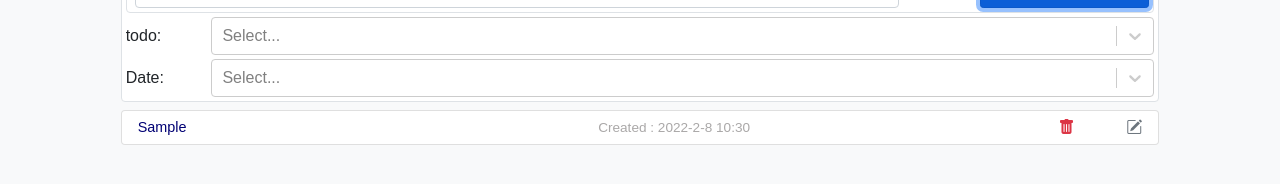
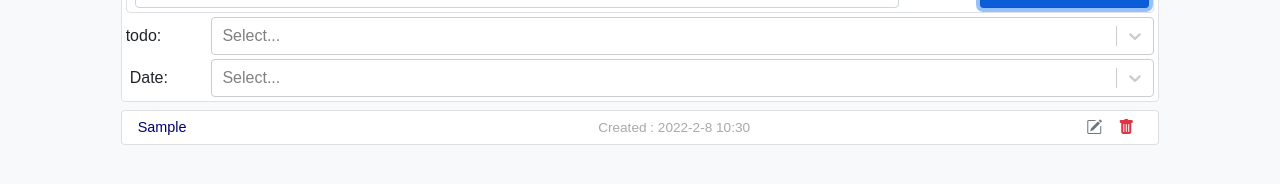
Before and after one commit to YasamanKarimArabgard/ToDoApp-react.js, a React (Create React App) app: page / in a window 1280 px wide. Both pictures are taken after typing "Sample" into the empty fields and a click on the button "New". Shown: the part 132-316 px from the top of the page. Built offline with nearby package versions, Linux system fonts and the light colour scheme.

Commit message:
debug date filter

```diff
--- a/src/Components/Filter/Filter.jsx
+++ b/src/Components/Filter/Filter.jsx
@@ -6,6 +6,7 @@ const Filter = ({ setFilteredTodos, todos }) => {
 
     const [selectedOption, setSelectedOption] = useState('All');
     const [selectedDate, setSelectedDate] = useState('Default');
+
 
     useEffect(() => {
         filterTodos(selectedOption.value)
@@ -28,14 +29,22 @@ const Filter = ({ setFilteredTodos, todos }) => {
         }
     }
 
+    const latestDate = () => {
+        const todosCopy = [...todos]
+        setFilteredTodos(todosCopy.sort((a, b) => b.date - a.date))
+    }
+
+    const earliestDate = () => {
+        const todosCopy = [...todos]
+        setFilteredTodos(todosCopy.sort((a, b) => a.date - b.date))
+    }
+
     const filterDates = (status) => {
         switch (status) {
+            case 'Latest':
+                return latestDate()
             case 'Earliest':
-                setFilteredTodos(todos.sort((a, b) => b.date > a.date ? 1 : -1));
-                break;
-            case 'Latest':
-                setFilteredTodos(todos.sort((a, b) => b.date < a.date ? -1 : 1));
-                break;
+              return earliestDate()
             default:
                 setFilteredTodos(todos)
         }
--- a/src/Components/Filter/FilterDate/FilterDate.jsx
+++ b/src/Components/Filter/FilterDate/FilterDate.jsx
@@ -10,15 +10,15 @@ const options = [
 
 ]
 
-const FilterDate = ({ selectedDateOption, onChange }) => {
+const FilterDate = ({ selectedDate, onChange }) => {
 
     return (
         <div className='col-6 col-sm-12 mt-1 d-flex align-items-center justify-content-between'>
-            <p className='col-2 col-sm-1 filter-label'>Date:</p>
+            <p className='col-2 col-sm-1 filter-label px-1'>Date:</p>
             <Select
                 className='col-9 col-sm-11'
                 options={options}
-                value={selectedDateOption}
+                value={selectedDate}
                 onChange={onChange} />
         </div>
     );
--- a/src/Components/ToDoList/Todo/Todo.jsx
+++ b/src/Components/ToDoList/Todo/Todo.jsx
@@ -1,5 +1,5 @@
 import { ToastBody } from 'react-bootstrap';
-import { useTodosActions } from '../../context/TodoProvider/TodoProvider';
+import { useTodosActions } from '../../../context/TodoProvider/TodoProvider';
 import './Todo.css'
 
 const Todo = ({ todo, onEdit }) => {
@@ -9,16 +9,16 @@ const Todo = ({ todo, onEdit }) => {
     return (
         <li key={todo.id} className={`list-group-item col-12 d-flex justify-content-between align-items-center ${todo.isCompleted ? 'border border-secondary' : ''}`}>
             <div className='col-4'>
-                <p onClick={() => dispatch({ type: 'completeTodo', id: todo.id })} className={`todo-text ${todo.isCompleted ? 'text-decoration-line-through text-muted' : ''}`}>{todo.text}</p>
+                <p onClick={() => dispatch({ type: 'completeTodo', id: todo.id })} className={`todo-text d-flex flex-wrap ${todo.isCompleted ? 'text-decoration-line-through text-muted' : ''}`}>{todo.text}</p>
             </div>
             <div className='col-4 d-flex flex-column h-100'>
                 {todo.updated ?
                     <p className='todo-date col-12 text-scondary lead'>Updated : {todo.updated}</p> :
                     <p className='todo-date col-12 text-scondary lead'>Created : {todo.created}</p>}
             </div>
-            <div className='col-2 col-sm-1 d-flex justify-content-between'>
-                <i class="bi bi-trash-fill text-danger" onClick={() => dispatch({ type: 'removeTodo', id: todo.id })}></i>
-                {todo.isCompleted ? null : <i className="bi bi-pencil-square text-secondary" onClick={onEdit}></i>}
+            <div className='col-2 col-sm-1 d-flex justify-content-end'>
+                {todo.isCompleted ? null : <i className="bi bi-pencil-square text-secondary mx-2" onClick={onEdit}></i>}
+                <i class="bi bi-trash-fill text-danger mx-2" onClick={() => dispatch({ type: 'removeTodo', id: todo.id })}></i>
             </div>
         </li>
     )
--- /dev/null
+++ b/src/context/TodoProvider/TodoProvider.jsx
@@ -0,0 +1,89 @@
+import React, { useContext, useState, useEffect, useReducer } from 'react';
+
+const getItemsfromLS = () => {
+    const items = localStorage.getItem("todos")
+    if (items) {
+        return JSON.parse(localStorage.getItem("todos"))
+    }
+    else {
+        return []
+    }
+}
+
+const intialState = getItemsfromLS();
+
+const reducer = (state, action) => {
+
+    switch (action.type) {
+        case 'todoHandler':
+            let currntTime = Number(new Date())
+
+            let CreateToday = new Date()
+            let CreateDate = CreateToday.getFullYear() + '-' + (CreateToday.getMonth() + 1) + '-' + CreateToday.getDate();
+            let CreateTime = CreateToday.getHours() + ":" + CreateToday.getMinutes();
+            let CreateDateTime = CreateDate + ' ' + CreateTime ;
+
+            const NewTodo = {
+                id: Math.floor(Math.random() * 1000),
+                text: action.value,
+                isCompleted: false,
+                created: CreateDateTime,
+                date : currntTime
+            }
+
+            return [...state, NewTodo]
+        case 'removeTodo':
+            const removeTodos = state.filter(todo => todo.id !== action.id)
+            return removeTodos
+        case 'completeTodo':
+            const index = state.findIndex(todo => todo.id === action.id)
+
+            const selectedTodos = { ...state[index] }
+            selectedTodos.isCompleted = !selectedTodos.isCompleted;
+
+            const updatedTodosComplete = [...state]
+            updatedTodosComplete[index] = selectedTodos;
+            return updatedTodosComplete
+        case 'updatedTodo':
+            let today = new Date();
+            let date = today.getFullYear() + '-' + (today.getMonth() + 1) + '-' + today.getDate();
+            let time = today.getHours() + ":" + today.getMinutes();
+            let dateTime = date + ' ' + time;
+
+            const index2 = state.findIndex(todo => todo.id === action.id)
+
+            const selecteTodos = { ...state[index2] }
+            selecteTodos.text = action.value;
+            selecteTodos.updated = dateTime
+            const updatedTodos = [...state]
+            updatedTodos[index2] = selecteTodos;
+            return updatedTodos
+        default:
+            return state
+    }
+}
+
+const todosContext = React.createContext();
+const todosContextDispatcher = React.createContext();
+
+const TodoProvider = ({ children }) => {
+
+    const [todos, dispatch] = useReducer(reducer, intialState)
+
+    useEffect(() => {
+        localStorage.setItem("todos", JSON.stringify(todos));
+    }, [todos])
+
+    return (
+        <todosContext.Provider value={todos}>
+            <todosContextDispatcher.Provider value={dispatch}>
+                {children}
+            </todosContextDispatcher.Provider>
+        </todosContext.Provider>
+    );
+};
+
+export default TodoProvider;
+
+export const useTodos = () => useContext(todosContext);
+export const useTodosActions = () => useContext(todosContextDispatcher);
```
